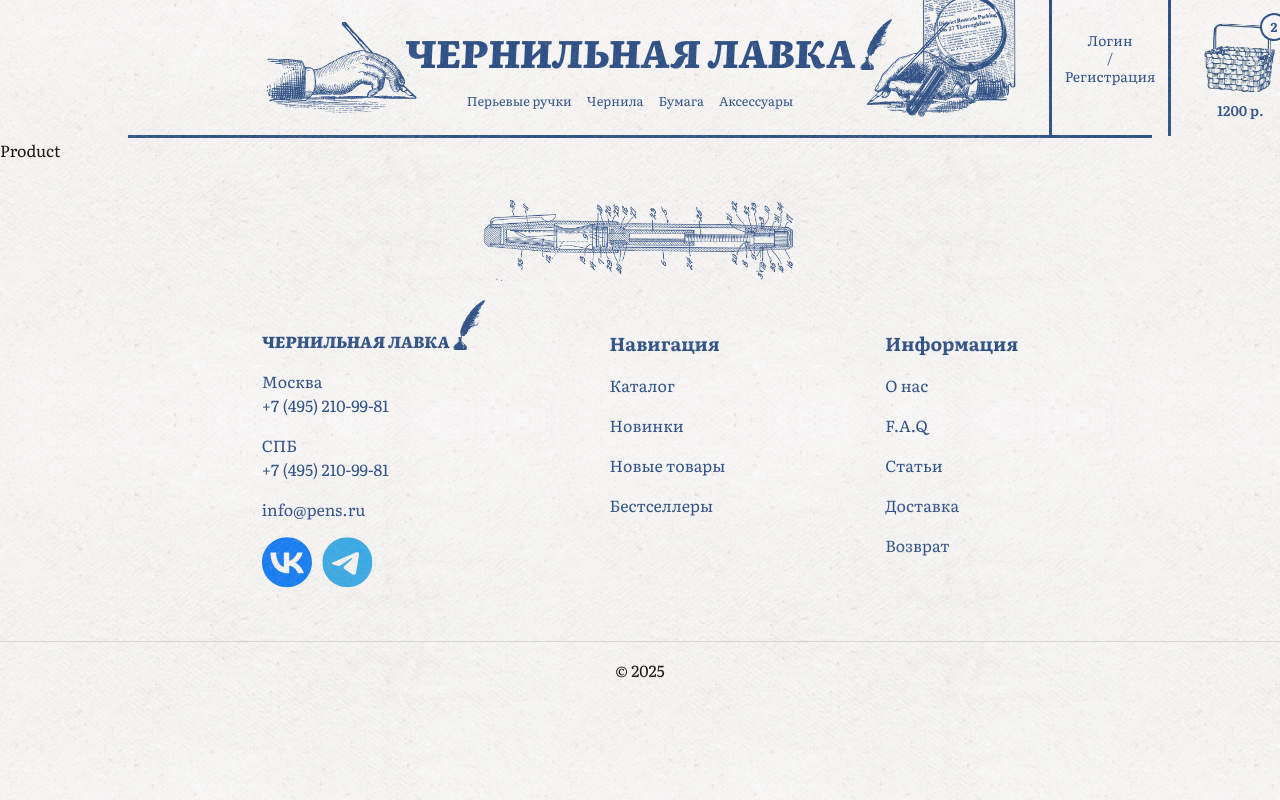
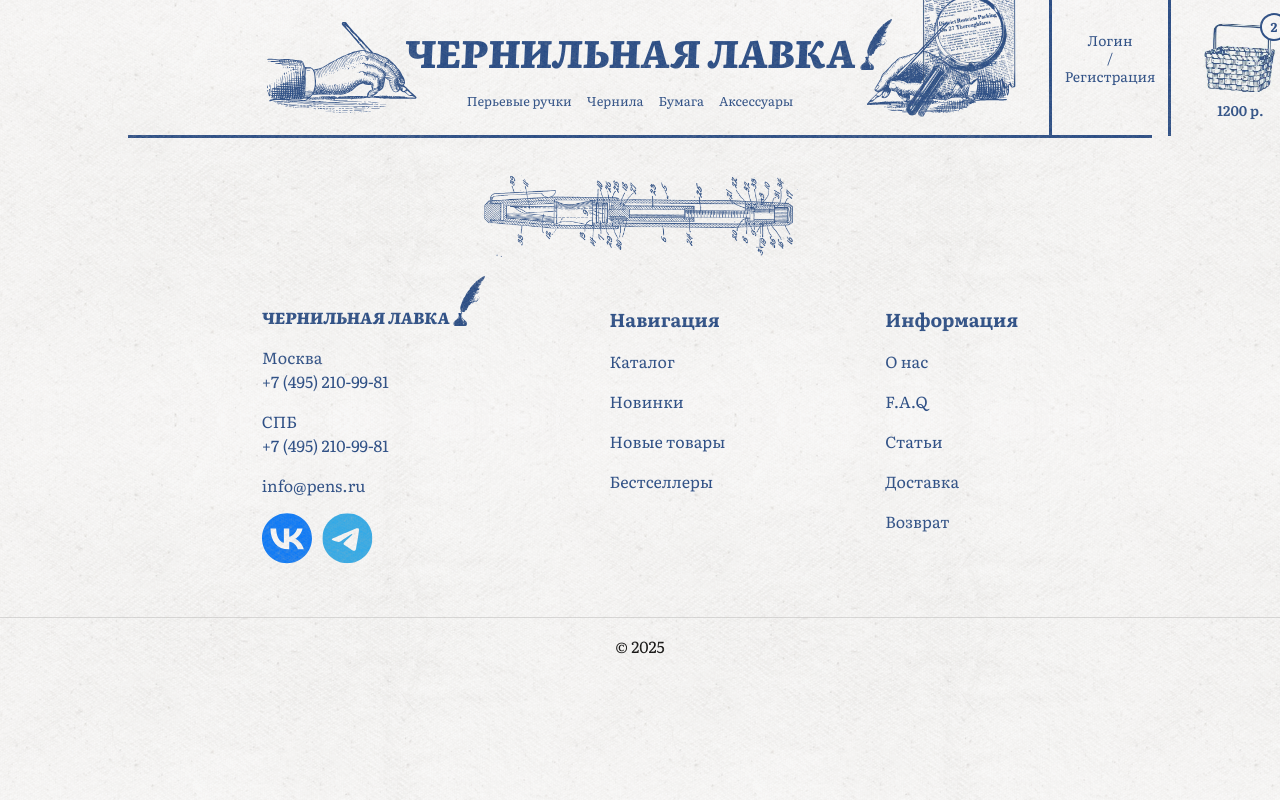
Before and after one commit to poldvergosus/FountainPenFullStack, a React (Vite) app in the folder frontend/: page /product/1 in a window 1280 px wide. Built offline with nearby package versions, Linux system fonts and the light colour scheme.

Commit message:
redirect from product card to product page

```diff
--- a/frontend/src/components/ProductGrid.jsx
+++ b/frontend/src/components/ProductGrid.jsx
@@ -1,6 +1,7 @@
 import clsx from 'clsx'
 import React, { useContext } from 'react'
 import { ShopContext } from "../context/ShopContext";
+import { Link } from 'react-router-dom';
 
 const ProductGrid = ({ title, products, columns = 3 }) => {
   const { currency } = useContext(ShopContext);
@@ -22,7 +23,8 @@ const responsiveGridClass = `
       )}
       <div className={clsx('grid gap-3', responsiveGridClass)}>
         {products.map((product, index) => (
-          <div
+          <Link
+  to={`/product/${product.id}`}
             key={index}
             className="border-[4px] border-primary p-[0.2rem] w-full h-full flex flex-col">
             <div className="border-[2px] border-primary p-4 flex flex-col flex-grow relative">
@@ -51,7 +53,7 @@ const responsiveGridClass = `
                 </strong>
               </div>
             </div>
-          </div>
+          </Link>
         ))}
       </div>
     </section>
--- a/frontend/src/pages/Product.jsx
+++ b/frontend/src/pages/Product.jsx
@@ -1,8 +1,15 @@
 import React from 'react'
+import { useParams } from 'react-router-dom'
+
 
 const Product = () => {
+
+const {productId} = useParams();
+
   return (
-    <div>Product</div>
+    <div>
+
+    </div>
   )
 }
 
```
